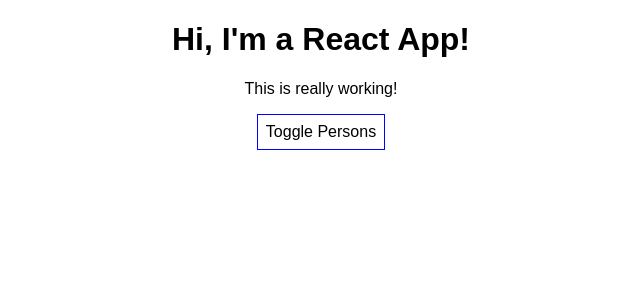
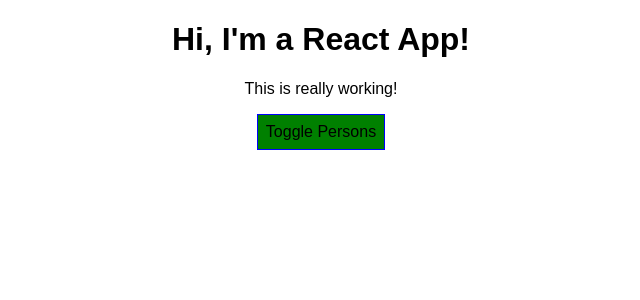
Before and after one commit to petercolella/udemy-react-complete-guide, a React (Create React App) app: page / in a window 1280 px wide. Shown: the top 300 px of the page, without its empty margins (319-959 px from the left). Built offline with nearby package versions, Linux system fonts and the light colour scheme.

Commit message:
Lecture 62

```diff
--- a/src/App.js
+++ b/src/App.js
@@ -43,7 +43,7 @@
 
   render() {
     const style = {
-      backgroundColor: 'white',
+      backgroundColor: 'green',
       font: 'inherit',
       border: '1px solid blue',
       padding: '8px',
@@ -65,6 +65,7 @@
           })}
         </div>
       );
+      style.backgroundColor = 'red';
     }
 
     return (
```
